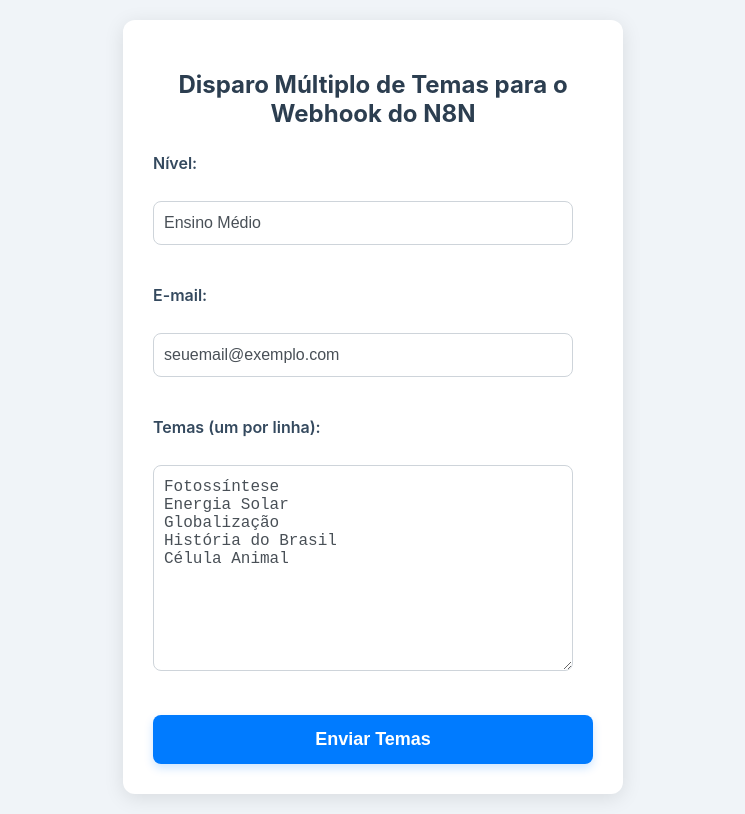
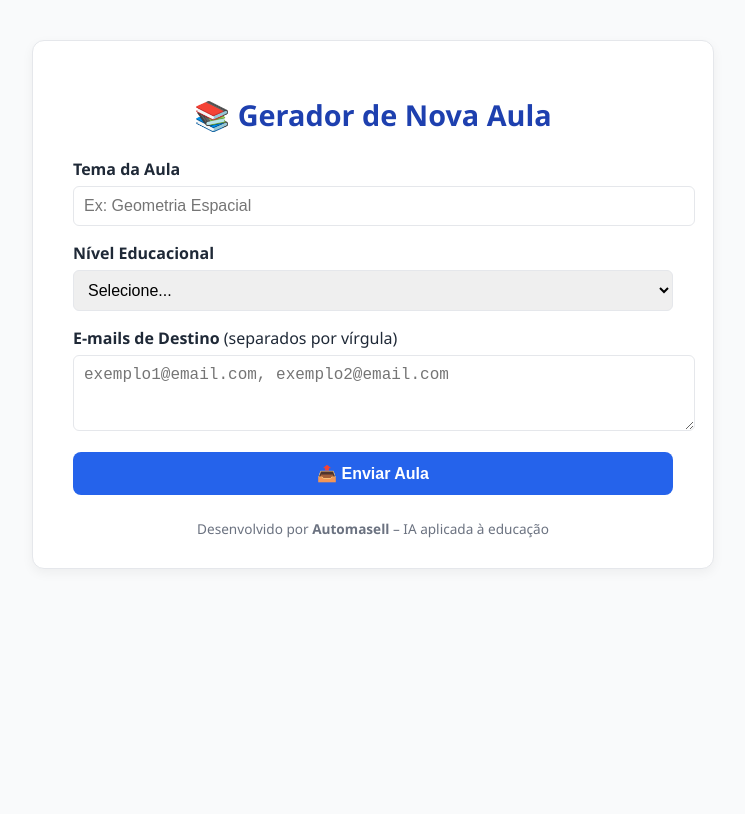
Before and after one commit to fariasvn/planodeaula, a plain HTML site: page index.html in a window 1280 px wide. Shown: the whole page, without its empty margins (267-1012 px from the left). Drawn offline with Linux system fonts and the light colour scheme.

Commit message:
Update index.html

```diff
--- a/index.html
+++ b/index.html
@@ -1,199 +1,156 @@
 <!DOCTYPE html>
 <html lang="pt-BR">
 <head>
-  <meta charset="UTF-8">
-  <meta name="viewport" content="width=device-width, initial-scale=1.0">
-  <title>Teste em Lote - Webhook N8N</title>
+  <meta charset="UTF-8" />
+  <title>Gerar Nova Aula | Automasell</title>
+  <meta name="viewport" content="width=device-width, initial-scale=1" />
   <style>
-    /* Estilos para o corpo da página */
+    :root {
+      --primary: #2563eb;
+      --primary-dark: #1e40af;
+      --text: #1f2937;
+      --muted: #6b7280;
+      --bg: #f9fafb;
+      --card: #ffffff;
+      --border: #e5e7eb;
+    }
+
     body {
-      font-family: 'Inter', sans-serif; /* Usando fonte Inter */
-      background-color: #f0f4f8; /* Cor de fundo suave */
+      margin: 0;
+      font-family: 'Segoe UI', Tahoma, sans-serif;
+      background-color: var(--bg);
       display: flex;
       justify-content: center;
-      align-items: center;
-      min-height: 100vh;
-      margin: 0;
-      padding: 20px;
-      box-sizing: border-box;
+      padding: 40px 20px;
     }
-    /* Estilos para o container principal do formulário */
+
     .container {
-      background-color: #ffffff;
-      padding: 30px;
-      border-radius: 12px; /* Cantos arredondados */
-      box-shadow: 0 4px 20px rgba(0, 0, 0, 0.1);
+      background-color: var(--card);
+      padding: 30px 40px;
+      border-radius: 12px;
+      box-shadow: 0 4px 12px rgba(0, 0, 0, 0.05);
+      max-width: 600px;
       width: 100%;
-      max-width: 500px;
-      box-sizing: border-box;
+      border: 1px solid var(--border);
     }
-    /* Estilos para o título */
+
     h2 {
       text-align: center;
-      color: #2c3e50;
-      margin-bottom: 25px;
+      color: var(--primary-dark);
+      margin-bottom: 24px;
+      font-size: 1.8rem;
     }
-    /* Estilos para os rótulos */
+
     label {
       display: block;
-      margin-bottom: 8px;
-      color: #34495e;
+      margin-bottom: 6px;
       font-weight: 600;
+      color: var(--text);
     }
-    /* Estilos para campos de entrada de texto e e-mail, e textarea */
+
     input[type="text"],
-    input[type="email"],
+    select,
     textarea {
-      width: calc(100% - 20px); /* Ajusta a largura com padding */
-      padding: 12px 10px;
-      margin-bottom: 20px;
-      border: 1px solid #ced4da;
-      border-radius: 8px; /* Cantos arredondados */
-      font-size: 16px;
-      color: #495057;
-      box-sizing: border-box; /* Inclui padding e borda na largura total */
+      width: 100%;
+      padding: 10px;
+      margin-bottom: 16px;
+      border: 1px solid var(--border);
+      border-radius: 6px;
+      font-size: 1rem;
     }
-    /* Estilos específicos para o textarea */
+
     textarea {
-      resize: vertical; /* Permite redimensionar verticalmente */
-      min-height: 120px;
+      resize: vertical;
     }
-    /* Estilos para o botão de envio */
+
     button {
-      background-color: #007bff;
+      width: 100%;
+      background-color: var(--primary);
       color: white;
-      padding: 14px 25px;
       border: none;
-      border-radius: 8px; /* Cantos arredondados */
+      padding: 12px;
+      font-size: 1rem;
+      font-weight: 600;
+      border-radius: 8px;
       cursor: pointer;
-      font-size: 18px;
-      font-weight: bold;
-      width: 100%;
-      transition: background-color 0.3s ease, transform 0.2s ease; /* Transições suaves */
-      box-shadow: 0 4px 10px rgba(0, 123, 255, 0.2); /* Sombra para o botão */
+      transition: background 0.2s ease;
     }
-    /* Efeitos de hover para o botão */
+
     button:hover {
-      background-color: #0056b3;
-      transform: translateY(-2px); /* Efeito de elevação */
+      background-color: var(--primary-dark);
     }
-    /* Efeitos de clique para o botão */
-    button:active {
-      transform: translateY(0);
-      box-shadow: 0 2px 5px rgba(0, 123, 255, 0.3);
+
+    #status {
+      margin-top: 16px;
+      text-align: center;
+      font-size: 0.95rem;
+      color: var(--muted);
     }
-    /* Estilos para a caixa de mensagem (notificações) */
-    .message-box {
-        position: fixed; /* Posição fixa na tela */
-        bottom: 20px;
-        right: 20px;
-        background-color: #4CAF50; /* Cor de fundo padrão (sucesso) */
-        color: white;
-        padding: 15px 25px;
-        border-radius: 8px;
-        box-shadow: 0 4px 10px rgba(0, 0, 0, 0.2);
-        z-index: 1000; /* Garante que fique acima de outros elementos */
-        display: none; /* Escondido por padrão */
-        opacity: 0; /* Transparência inicial */
-        transition: opacity 0.5s ease-in-out; /* Transição para aparecer/desaparecer */
-    }
-    /* Estilo para mostrar a caixa de mensagem */
-    .message-box.show {
-        display: block;
-        opacity: 1;
+
+    .footer {
+      margin-top: 24px;
+      text-align: center;
+      font-size: 0.85rem;
+      color: var(--muted);
     }
   </style>
 </head>
 <body>
   <div class="container">
-    <h2>Disparo Múltiplo de Temas para o Webhook do N8N</h2>
+    <h2>📚 Gerador de Nova Aula</h2>
+    <form id="lessonForm">
+      <label for="tema">Tema da Aula</label>
+      <input type="text" id="tema" name="tema" required placeholder="Ex: Geometria Espacial" />
 
-    <form id="batchForm">
-      <label for="nivel">Nível:</label><br>
-      <input type="text" id="nivel" value="Ensino Médio"><br><br>
+      <label for="nivel">Nível Educacional</label>
+      <select id="nivel" name="nivel" required>
+        <option value="">Selecione...</option>
+        <option value="fundamental">Ensino Fundamental</option>
+        <option value="medio">Ensino Médio</option>
+        <option value="superior">Ensino Superior</option>
+      </select>
 
-      <label for="email">E-mail:</label><br>
-      <input type="email" id="email" value="seuemail@exemplo.com"><br><br>
+      <label for="email">E-mails de Destino <span style="font-weight: 400;">(separados por vírgula)</span></label>
+      <textarea id="email" name="email" rows="3" required placeholder="exemplo1@email.com, exemplo2@email.com"></textarea>
 
-      <label>Temas (um por linha):</label><br>
-      <textarea id="temas" rows="10" cols="40">Fotossíntese
-Energia Solar
-Globalização
-História do Brasil
-Célula Animal</textarea><br><br>
+      <button type="submit">📤 Enviar Aula</button>
+    </form>
 
-      <button type="submit">Enviar Temas</button>
-    </form>
+    <p id="status"></p>
+
+    <div class="footer">
+      Desenvolvido por <strong>Automasell</strong> – IA aplicada à educação
+    </div>
   </div>
 
-  <!-- Elemento para exibir mensagens de notificação -->
-  <div id="messageBox" class="message-box"></div>
+  <script>
+    document.getElementById('lessonForm').addEventListener('submit', async function (e) {
+      e.preventDefault();
 
-  <script>
-    // Função para exibir mensagens customizadas na tela
-    function showMessage(message, type = 'success') {
-        const messageBox = document.getElementById('messageBox');
-        messageBox.textContent = message; // Define o texto da mensagem
-        // Define a cor de fundo com base no tipo de mensagem (sucesso ou erro)
-        messageBox.style.backgroundColor = type === 'success' ? '#4CAF50' : '#f44336';
-        messageBox.classList.add('show'); // Adiciona a classe 'show' para exibir a mensagem
-        // Esconde a mensagem após 3 segundos
-        setTimeout(() => {
-            messageBox.classList.remove('show');
-        }, 3000);
-    }
+      const tema = document.getElementById('tema').value.trim();
+      const nivel = document.getElementById('nivel').value;
+      const email = document.getElementById('email').value.trim();
 
-    // Adiciona um listener para o evento de submit do formulário
-    document.getElementById("batchForm").addEventListener("submit", function (e) {
-      e.preventDefault(); // Previne o comportamento padrão de envio do formulário
+      const status = document.getElementById('status');
+      status.textContent = 'Enviando...';
 
-      // Obtém os valores dos campos do formulário
-      const nivel = document.getElementById("nivel").value;
-      const email = document.getElementById("email").value;
-      // Quebra a string de temas por linha e remove espaços em branco
-      const temas = document.getElementById("temas").value.trim().split('\n');
+      try {
+        const response = await fetch('https://primary-production-0f51.up.railway.app/webhook/new-prova', {
+          method: 'POST',
+          headers: {
+            'Content-Type': 'application/json',
+          },
+          body: JSON.stringify({ tema, nivel, email }),
+        });
 
-      let allSent = true; // Flag para controlar se todos os envios foram bem-sucedidos
-      let sentCount = 0;  // Contador de temas enviados com sucesso
-      let errorCount = 0; // Contador de temas com erro no envio
-
-      // Cria um array de Promises, uma para cada requisição fetch
-      const fetchPromises = temas.map((tema) => {
-        // Retorna a Promise de cada requisição fetch
-        return fetch("https://primary-production-0f51.up.railway.app/webhook/new-lesson", { // <<-- ATENÇÃO: SUBSTITUA POR SUA URL REAL DO RAILWAY AQUI!
-          method: "POST",
-          headers: { "Content-Type": "application/json" },
-          // Converte o objeto de dados para JSON para o corpo da requisição
-          body: JSON.stringify({ tema: tema.trim(), nível: nivel, email })
-        })
-        .then(res => {
-          // Verifica se a resposta HTTP foi bem-sucedida (status 2xx)
-          if (res.ok) {
-            console.log(`✅ Tema "${tema}" enviado com sucesso.`);
-            sentCount++;
-          } else {
-            allSent = false;
-            errorCount++;
-            console.error(`❌ Erro ao enviar tema "${tema}". Status: ${res.status}`);
-          }
-        })
-        .catch(err => {
-          // Captura erros de rede ou outros erros da requisição
-          allSent = false;
-          errorCount++;
-          console.error(`🚨 Falha no envio de "${tema}":`, err);
-        });
-      });
-
-      // Espera que todas as Promises (requisições) sejam resolvidas (sucesso ou falha)
-      Promise.allSettled(fetchPromises).then(() => {
-        // Exibe a mensagem final com base nos resultados
-        if (allSent) {
-          showMessage(`Todos os ${sentCount} temas foram enviados com sucesso!`, 'success');
+        if (response.ok) {
+          status.textContent = '✅ Solicitação enviada com sucesso!';
         } else {
-          showMessage(`Envio concluído. ${sentCount} temas enviados, ${errorCount} com erros.`, 'error');
+          status.textContent = '❌ Erro ao enviar a solicitação.';
         }
-      });
+      } catch (error) {
+        status.textContent = '⚠️ Erro de conexão: ' + error.message;
+      }
     });
   </script>
 </body>
```
